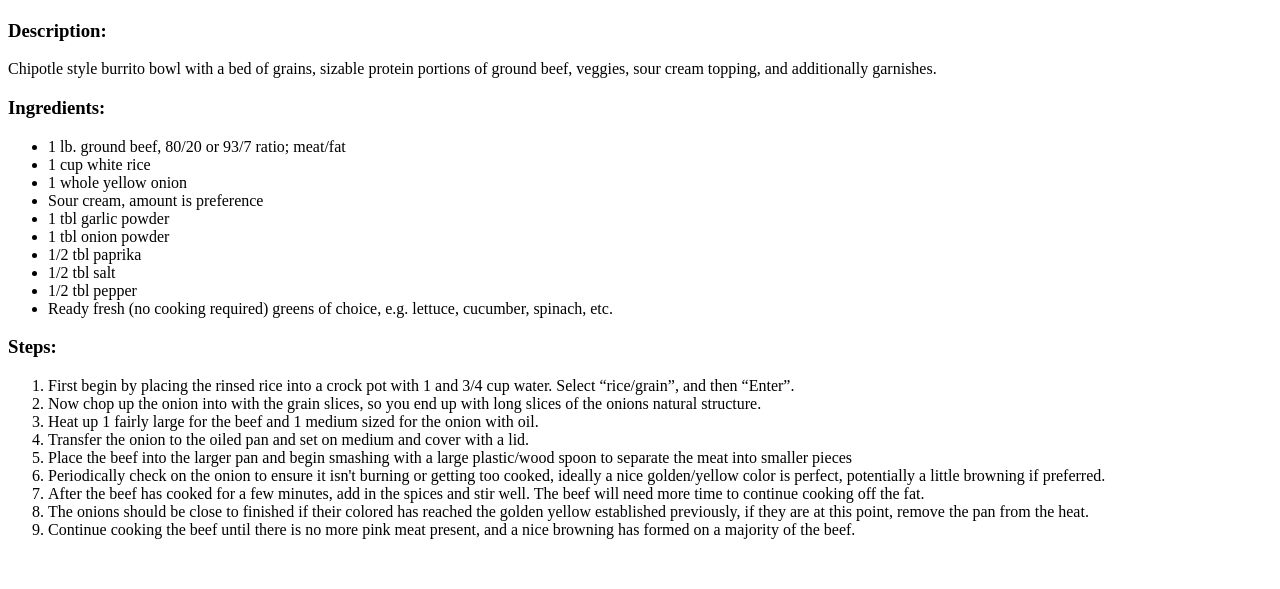
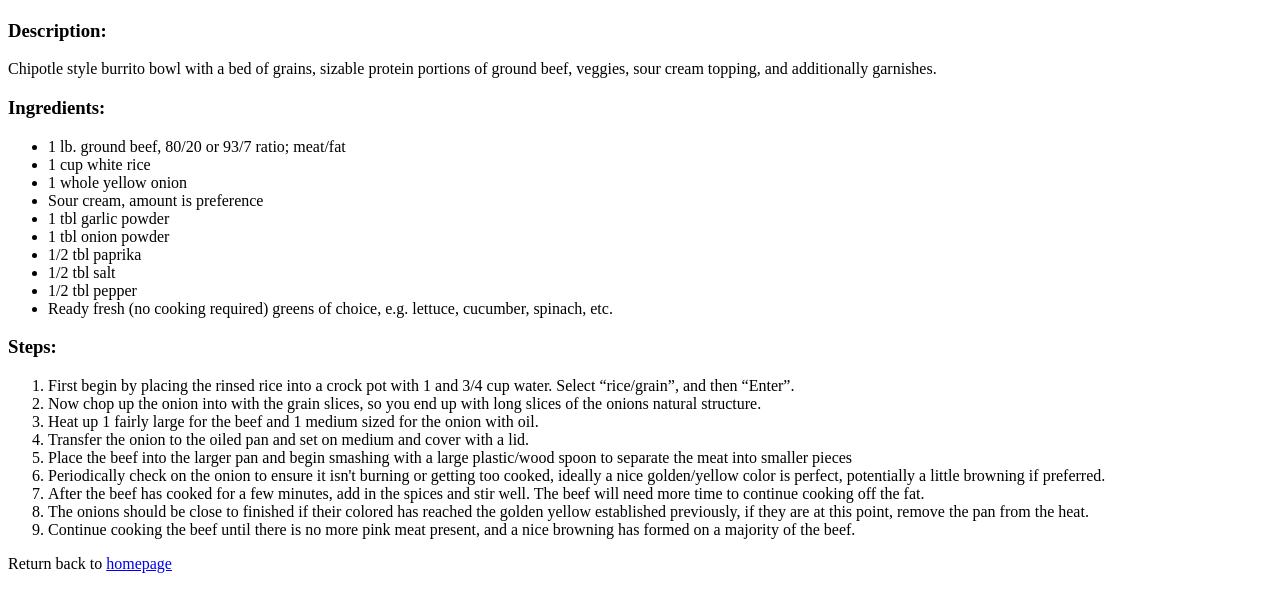
Before and after one commit to atcasimir/odin-recipes, a plain HTML site: page recipes/chipotle-burrito-bowl.html in a window 1280 px wide. Shown: the part 308-897 px from the top of the page. Before the commit the page ends 863 px from the top, so only its background shows below. Drawn offline with Linux system fonts and the light colour scheme.

Commit message:
Add link back to homepage

```diff
--- a/recipes/chipotle-burrito-bowl.html
+++ b/recipes/chipotle-burrito-bowl.html
@@ -50,6 +50,8 @@
         <li>Continue cooking the beef until there is no more pink meat present, and a nice browning has formed on a
             majority of the beef.</li>
     </ol>
+
+    <p>Return back to <a href="../index.html">homepage</a></p>
 </body>
 
 </html>
```
